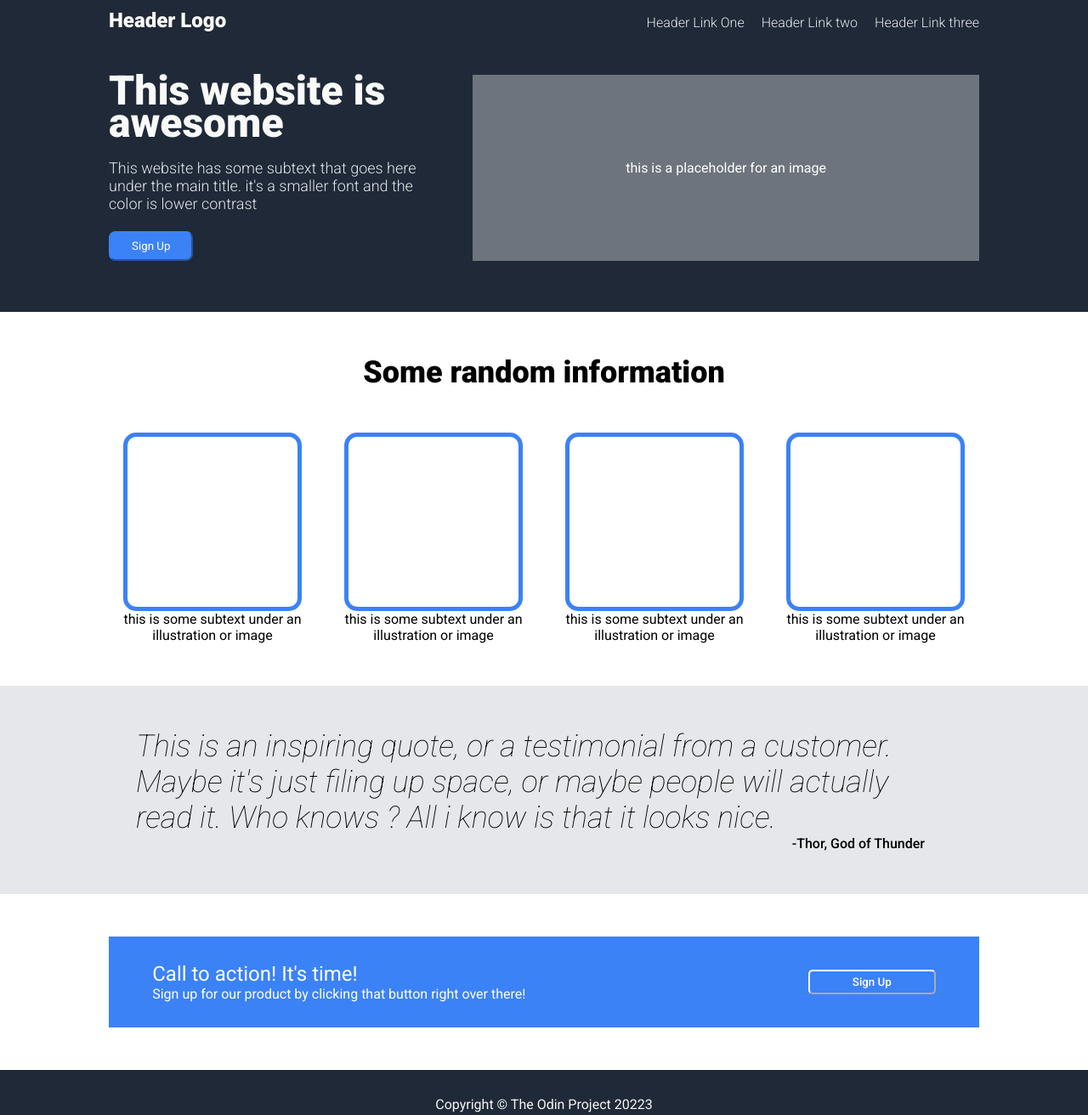
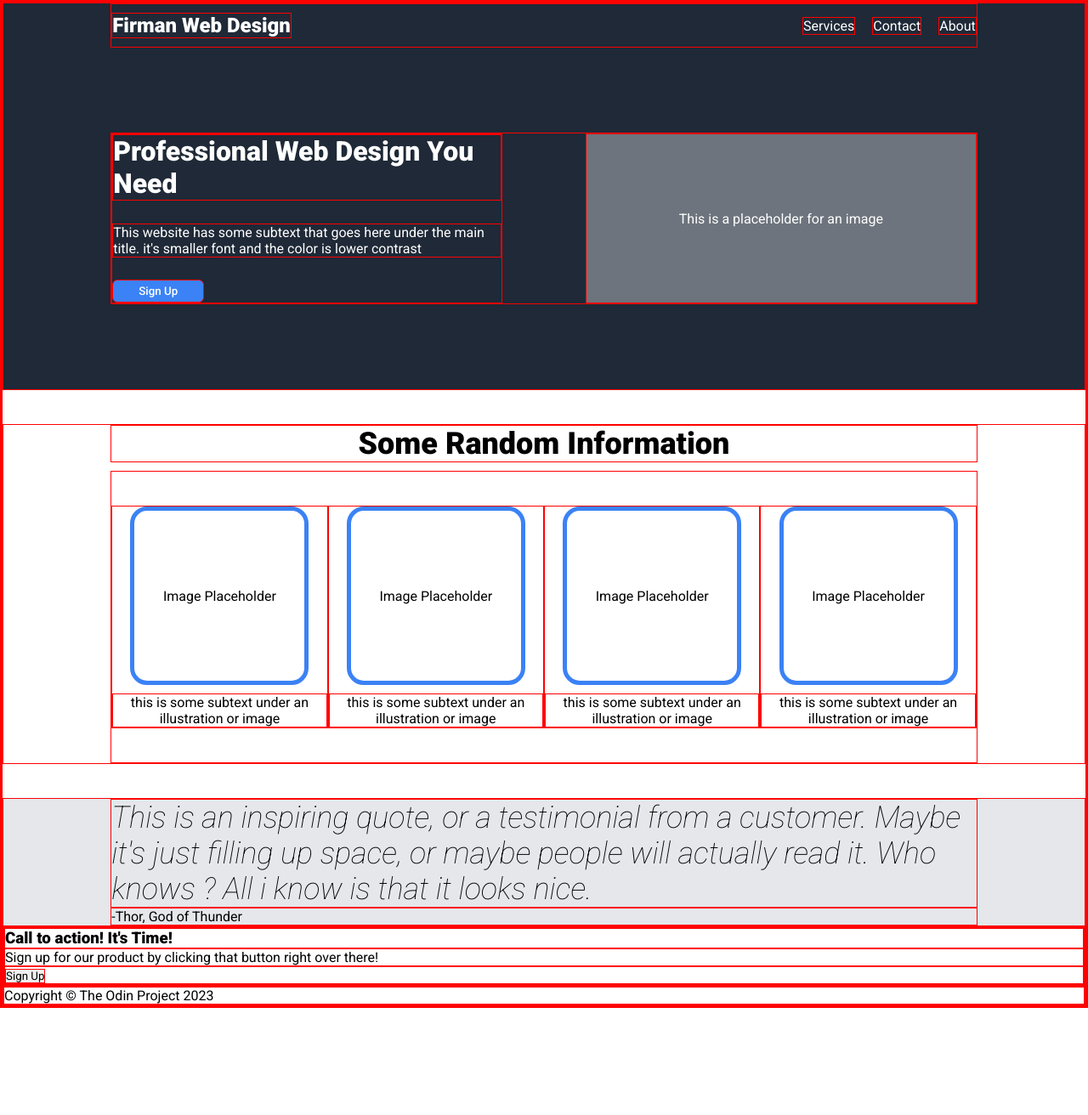
Before and after one commit to firmandi05/landing_page, a plain HTML site: page index.html in a window 1280 px wide. Shown: the whole page at 85% size. After the commit the page ends 1186 px from the top, so only its background shows below. Drawn offline with Linux system fonts and the light colour scheme.

Commit message:
version 2 not completed

```diff
--- a/index.html
+++ b/index.html
@@ -8,71 +8,67 @@
 </head>
 <body>
     <div class="container">
-        <div class="hero-container">
-            <div class="hero">
-                <div class="logo">Header Logo</div>
-                <div class="header-links">
-                    <div class="link"><a href="#">Header Link One</a></div>
-                    <div class="link"><a href="#">Header Link two</a></div>
-                    <div class="link"><a href="#">Header Link three</a></div>
+
+        <div class="hero">
+            <nav class="center navbar">
+                <a href="index.html" class="logo">Firman Web Design</a>
+                <a href="#">Services</a>
+                <a href="#">Contact</a>
+                <a href="#">About</a>
+            </nav>
+
+            <div class="center header">
+                <div class="header-text">
+                    <h1>Professional Web Design You Need</h1>
+                    <p>This website has some subtext that goes here under the main title. it's smaller font and the color is lower contrast</p>
+                    <button type="button">Sign Up</button>
                 </div>
-            </div>
-
-            <div class="header">
-                <div class="hero-text">
-                    <div class="hero-main-text">This website is awesome</div>
-                    <div class="hero-second-text">This website has some subtext that goes here under the main title. it's a smaller font and the color is lower contrast</div>
-                    <div><button>Sign Up</button></div>
-                </div>
-                <div class="img-placeholder">this is a placeholder for an image</div>
-            </div>
-        </div>
-
-        <div class="information">
-            <div class="info-header">Some random information</div>
-            <div class="info-container">
-                <div class="info-items">
-                    <div class="info-placeholder"></div>
-                    <div>this is some subtext under an illustration or image</div>
-                </div>
-                <div class="info-items">
-                    <div class="info-placeholder"></div>
-                    <div>this is some subtext under an illustration or image</div>
-                </div>
-                <div class="info-items">
-                    <div class="info-placeholder"></div>
-                    <div>this is some subtext under an illustration or image</div>
-                </div>
-                <div class="info-items">
-                    <div class="info-placeholder"></div>
-                    <div>this is some subtext under an illustration or image</div>
+                <div class="header-img">
+                    This is a placeholder for an image
                 </div>
             </div>
         </div>
 
-        <div class="quote-container">
-            <div class="quote-comment">This is an inspiring quote, or a testimonial from a customer. Maybe it's just filing up space, or maybe people will actually read it. Who knows ? All i know is that it looks nice.</div>
-            <div class="quote-author">-Thor, God of Thunder</div>
+        <div class="info">
+            <h3>Some Random Information</h3>
+            <ul>
+                <li class="info items">
+                    <div>Image Placeholder</div>
+                    <p>this is some subtext under an illustration or image</p>
+                </li>
+                <li class="info items">
+                    <div>Image Placeholder</div>
+                    <p>this is some subtext under an illustration or image</p>
+                </li>
+                <li class="info items">
+                    <div>Image Placeholder</div>
+                    <p>this is some subtext under an illustration or image</p>
+                </li>
+                <li class="info items">
+                    <div>Image Placeholder</div>
+                    <p>this is some subtext under an illustration or image</p>
+                </li>
+            </ul>
         </div>
 
-        <div class="sign-up-container">
-            <div class="sign-up-desc">
-                <div class="second-container">
-                    <div class="signup-text">
-                        <div class="cta-head">Call to action! It's time!</div>
-                        <div class="cta-body">Sign up for our product by clicking that button right over there!</div>
-                    </div>
-                    <div class="signup-button">
-                        <button>Sign Up</button>
-                    </div>
-                </div>
+        <div class="quote">
+            <blockquote>This is an inspiring quote, or a testimonial from a customer. Maybe it's just filling up space, or maybe people will actually read it. Who knows ? All i know is that it looks nice.</blockquote>
+            <p>-Thor, God of Thunder</p>
+        </div>
+
+        <div class="cta">
+            <div class="cta-text">
+                <h3>Call to action! It's Time!</h3>
+                <p>Sign up for our product by clicking that button right over there!</p>
+            <div class="cta-button">
+                <button>Sign Up</button>
+            </div>
             </div>
         </div>
 
         <div class="footer">
-            <div>Copyright &copy; The Odin Project 20223</div>
+            <p>Copyright &copy; The Odin Project 2023</p>
         </div>
     </div>
-
 </body>
 </html>
--- a/styles.css
+++ b/styles.css
@@ -3,213 +3,129 @@
   * {
     margin: 0;
     padding: 0;
-    /* border: 1px solid red; */
+    border: 1px solid red;
     font-family: 'Roboto', sans-serif;
   }
 
   /* hero */
-
   a {
     text-decoration: none;
-    color: #e5e7eb;
+    color: white;
   }
 
-.hero-container {
-    color: white;
+li {
+    list-style: none;
+}
+
+.hero {
     background-color: #1f2937;
+    display: flex;
     flex-direction: column;
     align-items: center;
-    padding: 10px 0 10px 0;
 }
 
-.hero, .header-links, .header, .hero-container, .hero-text {
-    display: flex;
-}
-
-.hero, .header {
-    justify-content: space-between;
+.center {
     width: 80%;
 }
 
-.hero {
-    align-items: baseline;
-}
-
-.header-links {
+.navbar {
+    display: flex;
     gap: 20px;
+    padding: 10px 0;
+    align-items: center;
 }
 
 .logo {
+    margin-right: auto;
     font-size: 24px;
-    color: #f9faf8;
-    font-weight: 700;
-}
-
-.link {
-    font-size: 16px;
-    font-weight: 300;
-    color: #e5e7eb;
+    font-weight: 900;
 }
 
 .header {
-    padding: 50px 0;
-    gap: 50px;
+    display: flex;
+    justify-content: space-between;
+    color: white;
+    margin: 100px 0;
+    height: 200px;
 }
 
-.hero-text {
+.header-text {
+    width: 45%;
+    display: flex;
     flex-direction: column;
     justify-content: space-between;
+
 }
 
-.hero-main-text {
-    font-size: 48px;
-    font-weight: 900;
-    color: #f9faf8;
-    line-height: .8;
+.header-text button {
+    background-color: #3b82f6;
+    color: white;
+    padding: 5px 30px;
+    font-weight: 500;
+    border-radius: 6px;
+    align-self: flex-start;
 }
 
-.hero-second-text {
-    font-size: 18px;
-    font-weight: 300;
-    color: #e5e7eb;
-}
-
-.hero-text button {
-    border-radius: 8px;
-    border-color: #3b82f6;
-    background-color: #3b82f6;
-    color: white;
-    padding: 8px 25px;
-}
-
-.img-placeholder {
+.header-img {
+    width: 45%;
     display: flex;
     justify-content: center;
     align-items: center;
-    padding: 100px 180px;
     background-color: #6d747d;
-    text-wrap: nowrap;
 }
-
 /* hero */
 
 /* information */
+.info h3,
+.info ul {
+    width: 80%;
+    text-align: center;
+}
 
-.information {
+.info {
     display: flex;
     flex-direction: column;
     align-items: center;
-    gap: 50px;
-    padding: 50px 0;
+    margin: 40px 0;
+    gap: 10px;
 }
 
-.info-header {
+.info h3 {
     font-size: 36px;
     font-weight: 900;
 }
 
-.info-container {
-    display: flex;
-    width: 80%;
-    justify-content: center;
-    gap: 50px;
-}
-
-.info-items {
-    width: 210px;
-    text-align: center;
-}
-
-.info-placeholder {
-    width: 200px;
-    height: 200px;
-    border: 5px solid #3b82f6;
-    border-radius: 15px;
-}
-
-/* information */
-
-/* quote */
-
-.quote-container {
-    background-color: #e5e7eb;
-    display: flex;
-    justify-content: center;
-    align-items: center;
-    flex-direction: column;
-}
-
-.quote-comment {
-    margin-top: 50px;
-    font-size: 36px;
-    font-weight: 100;
-    font-style: italic;
-    width: 75%;
-
-}
-
-.quote-author {
-    font-weight: 500;
-    text-align: right;
-    margin-bottom: 50px;
-    width: 70%;
-}
-
-/* quote */
-
-/* sign up */
-
-.sign-up-container {
-    display: flex;
-    justify-content: center;
-    color: white;
-}
-
-.sign-up-desc {
-    background-color: #3b82f6;
-    display: flex;
-    /* padding: 30px 80px; */
-    width: 80%;
-    margin: 50px 0 50px 0;
+.info ul {
     display: flex;
     justify-content: center;
 }
 
-.second-container {
-    width: 90%;
-    padding: 30px 0px;
+.info.items div {
+    width: 200px;
+    height: 200px;
     display: flex;
-    justify-content: space-between;
+    justify-content: center;
+    align-items: center;
+    border-radius: 20px;
+    border: 5px solid  #3b82f6;
 }
+/* information */
 
-.cta-head {
-    font-size: 24px;
-}
-
-.signup-button {
+/* quote */
+.quote {
+    background-color: #e5e7eb;
     display: flex;
+    flex-direction: column;
     align-items: center;
 }
 
-.second-container button {
-    color: white;
-    margin: 0;
-    padding: 5px 50px;
-    background-color: #3b82f6;
-    border-color: white;
-    border-radius: 5px;
-    font-weight: 500;
+.quote blockquote,
+.quote p {
+    width: 80%;
 }
 
-/* sign up */
-
-/* footer */
-.footer {
-    background-color: #1f2937;
-    height: 80px;
-    color: whitesmoke;
-    display: flex;
-    justify-content: center;
-    align-items: center;
+.quote blockquote {
+    font-size: 36px;
+    font-style: italic;
+    font-weight: 100;
 }
-/* footer */
```
Lines whose indentation alone changed are shown as unchanged.
